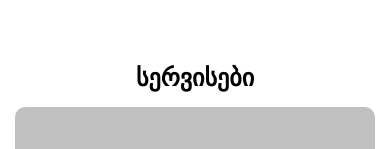
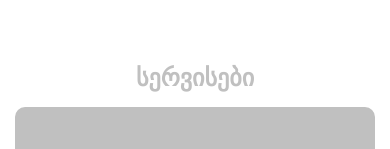
Before and after one commit to SabaMinadze/dentistryVue, a Vue app: page / in a window 390 px wide. Shown: the part 488-637 px from the top of the page. Built offline with nearby package versions, Linux system fonts and the light colour scheme.

Commit message:
Update cards.vue

```diff
--- a/src/components/cards.vue
+++ b/src/components/cards.vue
@@ -84,7 +84,7 @@ export default {
     }
 
     .text {
-        color: black;
+        color: silver;
         font-weight: 900;
         text-align: center;
         font-size: 24px;
```
